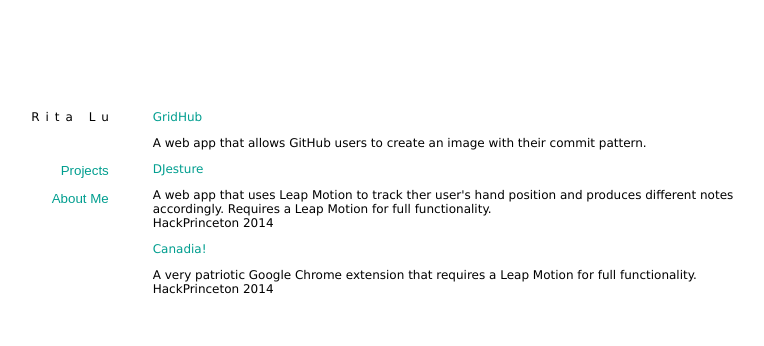
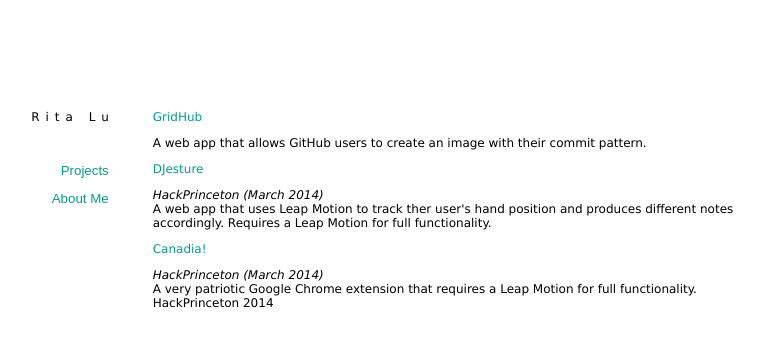
Before and after one commit to ritajlu/ritalu.github.io, a plain HTML site: page index.html in a window 1280 px wide. Shown: the whole page, without its empty margins (146-910 px from the left). Drawn offline with nearby package versions, Linux system fonts and the light colour scheme.

Commit message:
updated cname

```diff
--- a/index.css
+++ b/index.css
@@ -9,12 +9,10 @@
 }
 
 h2 {
-
     font-family: "Verdana";
     font-size: 12px;
-    color: white;
+    color: black;
     font-weight: lighter;
-
 }
 
 .main {
--- a/index.html
+++ b/index.html
@@ -26,13 +26,11 @@
 			<h2><a href="http://ritalu.github.io/gitgrid"> GridHub </a></h2>
 			<p> A web app that allows GitHub users to create an image with their commit pattern.</p>
 			<h2><a href="http://ritalu.github.io/DJesture"> DJesture </a></h2>
-			<p> A web app that uses Leap Motion to track ther user's hand position and produces different notes accordingly. Requires a Leap Motion for full functionality.
-			<br>
-			HackPrinceton 2014
+			<p><i>HackPrinceton (March 2014)</i> <br> A web app that uses Leap Motion to track ther user's hand position and produces different notes accordingly. Requires a Leap Motion for full functionality.
 			</p>
 
 			<h2><a href="http://github.com/ritalu/canadia"> Canadia! </a></h2>
-			<p>
+			<p><i>HackPrinceton (March 2014)</i><br>
 			A very patriotic Google Chrome extension that requires a Leap Motion for full functionality.
 			<br>
 			HackPrinceton 2014
```
Also changed, not shown: 1 other file.
